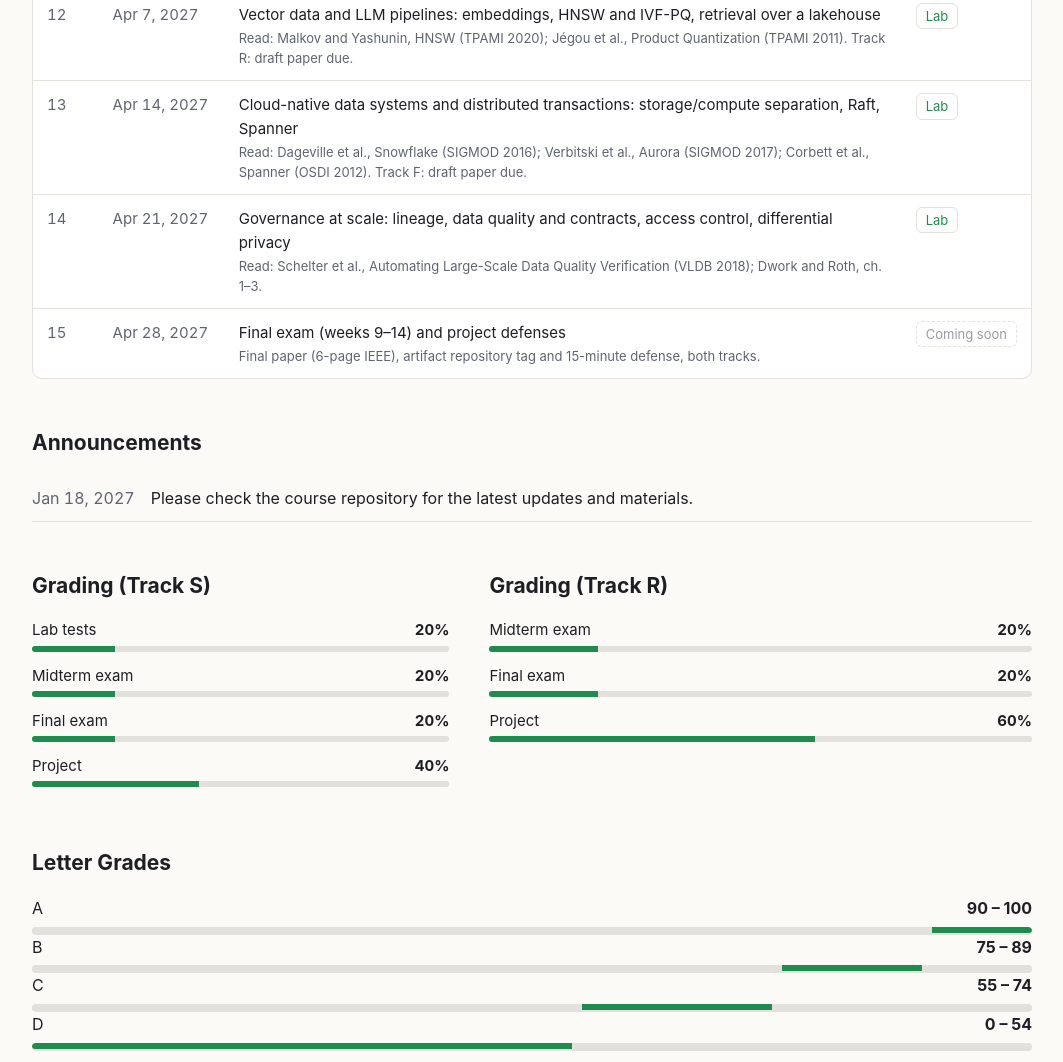
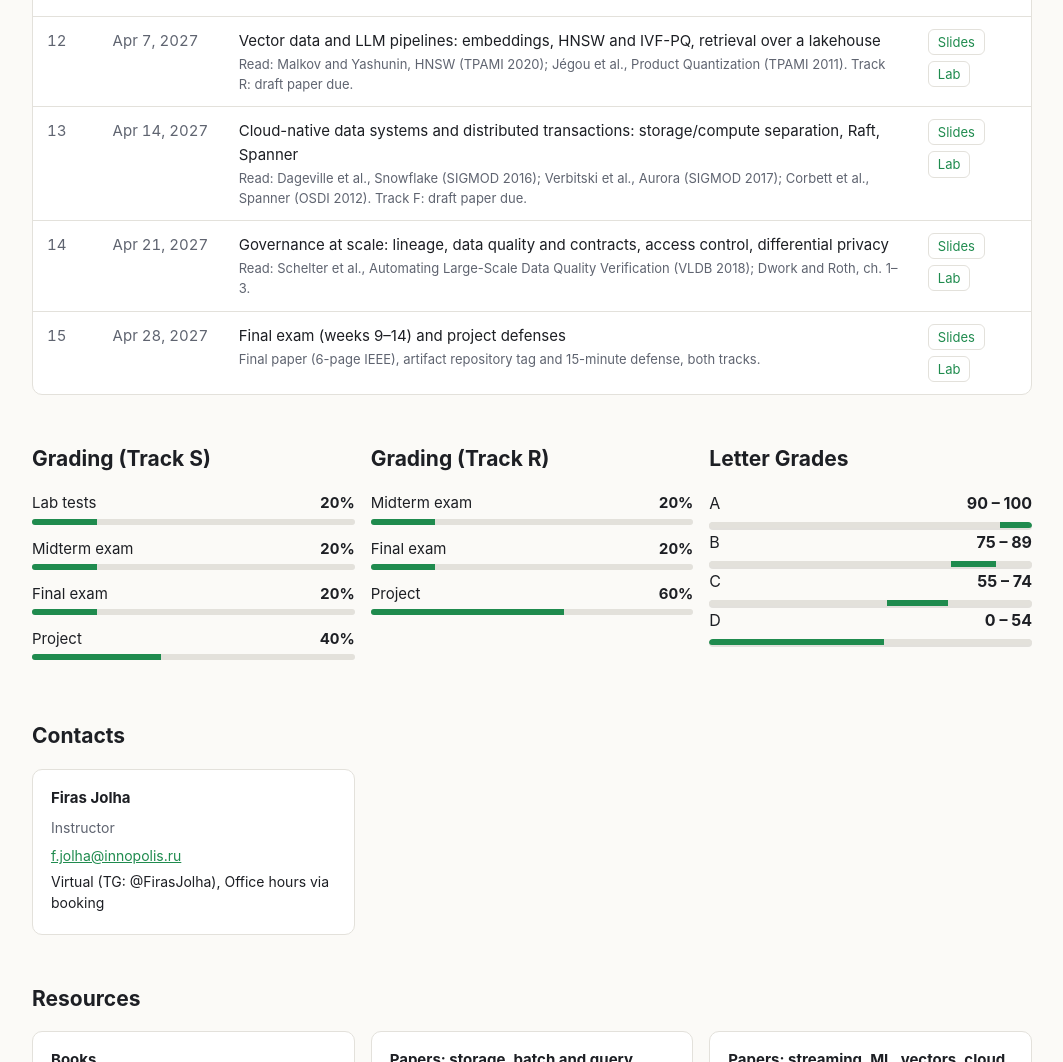
Before and after one commit to firas-jolha/abd, a plain HTML site: page index.html in a window 1280 px wide. Shown: the part 1738-2800 px from the top of the page, without its empty margins (108-1171 px from the left). Drawn offline with Linux system fonts and the light colour scheme.

Commit message:
update style

```diff
--- a/assets/app.js
+++ b/assets/app.js
@@ -53,11 +53,11 @@
     $("no-match").hidden = shown > 0;
   });
 
-  // Announcements
-  const news = (C.announcements || []).slice().sort((a, b) => (a.date < b.date ? 1 : -1));
-  $("news").innerHTML = news.length
-    ? news.map((n) => `<li><time datetime="${esc(n.date)}">${fmtDate(n.date)}</time><span>${esc(n.text)}</span></li>`).join("")
-    : '<li class="empty">Nothing yet.</li>';
+  // // Announcements
+  // const news = (C.announcements || []).slice().sort((a, b) => (a.date < b.date ? 1 : -1));
+  // $("news").innerHTML = news.length
+  //   ? news.map((n) => `<li><time datetime="${esc(n.date)}">${fmtDate(n.date)}</time><span>${esc(n.text)}</span></li>`).join("")
+  //   : '<li class="empty">Nothing yet.</li>';
 
   // Grading
   $("grades").innerHTML = (C.grading || []).map((g) =>
--- a/course-data.js
+++ b/course-data.js
@@ -47,57 +47,57 @@ window.COURSE = {
   ],
 
   // Newest first. date: YYYY-MM-DD
-  announcements: [
-    { date: "2027-01-18", text: "Please check the course repository for the latest updates and materials." }
-    // { date: "2026-11-20", text: "Lab 6 deadline moved to 29 November, 23:59." },
-    // { date: "2026-09-01", text: "Welcome to the course. Read the syllabus before the first lab." },
-  ],
+  // announcements: [
+  //   { date: "2027-01-18", text: "Please check the course repository for the latest updates and materials." }
+  //   // { date: "2026-11-20", text: "Lab 6 deadline moved to 29 November, 23:59." },
+  //   // { date: "2026-09-01", text: "Welcome to the course. Read the syllabus before the first lab." },
+  // ],
 // One entry per week. Lectures 1–4 are Track F bridge lectures (optional for Track R, but on the midterm).
   // From week 5 both tracks attend. Labs are for Track F; for Track R the lab slot is project time.
   schedule: [
     { week: 1, date: "2027-01-20", topic: "Placement test. Distributed systems basics: scale-out, failures, HDFS and object storage (S bridge)",
-      slides: "", lab: "materials/labs/lab-01.html", reading: "", recording: "",
+      slides: "materials/lectures/lec-01.html", lab: "materials/labs/lab-01.html", reading: "", recording: "",
       notes: "Read: DDIA ch. 1; McSherry et al., Scalability! But at what COST? (HotOS 2015). Lab 00 before the lab." },
     { week: 2, date: "2027-01-27", topic: "Spark and Spark SQL: RDDs, DataFrames, the shuffle (S bridge)",
-      slides: "", lab: "materials/labs/lab-02.html", reading: "", recording: "",
+      slides: "materials/lectures/lec-02.html", lab: "materials/labs/lab-02.html", reading: "", recording: "",
       notes: "Read: Zaharia et al., RDDs (NSDI 2012); Armbrust et al., Spark SQL (SIGMOD 2015). Track R: teams registered." },
     { week: 3, date: "2027-02-03", topic: "NoSQL data models: wide-column, document, graph (S bridge)",
-      slides: "", lab: "materials/labs/lab-03.html", reading: "", recording: "",
+      slides: "materials/lectures/lec-03.html", lab: "materials/labs/lab-03.html", reading: "", recording: "",
       notes: "Read: DeCandia et al., Dynamo (SOSP 2007); Lakshman and Malik, Cassandra (LADIS 2009). Track S: teams registered. Last week to switch tracks." },
     { week: 4, date: "2027-02-10", topic: "Kafka basics and the lakehouse idea: Parquet and Apache Iceberg (S bridge)",
-      slides: "", lab: "materials/labs/lab-04.html", reading: "", recording: "",
+      slides: "materials/lectures/lec-04.html", lab: "materials/labs/lab-04.html", reading: "", recording: "",
       notes: "Read: Kreps et al., Kafka (NetDB 2011); Armbrust et al., Lakehouse (CIDR 2021). Track S: project proposal due." },
     { week: 5, date: "2027-02-17", topic: "Columnar storage internals and table formats: Parquet, Iceberg, Delta Lake",
-      slides: "", lab: "materials/labs/lab-05.html", reading: "", recording: "",
+      slides: "materials/lectures/lec-05.html", lab: "materials/labs/lab-05.html", reading: "", recording: "",
       notes: "Read: Melnik et al., Dremel (VLDB 2010); Zeng et al., Columnar Storage Formats (VLDB 2024)." },
     { week: 6, date: "2027-02-24", topic: "Distributed query processing and optimization: joins, skew, cost-based and adaptive optimization",
-      slides: "", lab: "materials/labs/lab-06.html", reading: "", recording: "",
+      slides: "materials/lectures/lec-06.html", lab: "materials/labs/lab-06.html", reading: "", recording: "",
       notes: "Read: Leis et al., How Good Are Query Optimizers, Really? (VLDB 2015); Sethi et al., Presto (ICDE 2019). Track S: project proposal due." },
     { week: 7, date: "2027-03-03", topic: "Execution engines: vectorized execution vs. code generation (DuckDB, ClickHouse, Velox, Spark)",
-      slides: "", lab: "materials/labs/lab-07.html", reading: "", recording: "",
+      slides: "materials/lectures/lec-07.html", lab: "materials/labs/lab-07.html", reading: "", recording: "",
       notes: "Read: Boncz et al., MonetDB/X100 (CIDR 2005); Kersten et al., Compiled and Vectorized Queries (VLDB 2018)." },
     { week: 8, date: "2027-03-10", topic: "Midterm (weeks 1–7, both tracks)",
-      slides: "", lab: "", reading: "", recording: "", notes: "No lab this week." },
+      slides: "materials/lectures/lec-08.html", lab: "materials/labs/lab-08.html", reading: "", recording: "", notes: "No lab this week." },
     { week: 9, date: "2027-03-17", topic: "Stream processing semantics: event time, windows, watermarks, exactly-once",
-      slides: "", lab: "materials/labs/lab-09.html", reading: "", recording: "",
+      slides: "materials/lectures/lec-09.html", lab: "materials/labs/lab-09.html", reading: "", recording: "",
       notes: "Read: Akidau et al., The Dataflow Model (VLDB 2015); Carbone et al., Apache Flink (2015). Track R: reproduction results in the lab slot." },
     { week: 10, date: "2027-03-24", topic: "Streaming lakehouse: change data capture, Flink/Spark to Iceberg, real-time OLAP",
-      slides: "", lab: "materials/labs/lab-10.html", reading: "", recording: "",
+      slides: "materials/lectures/lec-10.html", lab: "materials/labs/lab-10.html", reading: "", recording: "",
       notes: "Read: Carbone et al., State Management in Apache Flink (VLDB 2017); Wang et al., Consistency and Completeness in Kafka Streams (SIGMOD 2021). Track S: midway check (pipeline running end to end)." },
     { week: 11, date: "2027-03-31", topic: "Distributed machine learning: data and model parallelism, parameter servers, Ray, PyTorch DDP",
-      slides: "", lab: "materials/labs/lab-11.html", reading: "", recording: "",
+      slides: "materials/lectures/lec-11.html", lab: "materials/labs/lab-11.html", reading: "", recording: "",
       notes: "Read: Li et al., Parameter Server (OSDI 2014); Moritz et al., Ray (OSDI 2018); Li et al., PyTorch Distributed (VLDB 2020)." },
     { week: 12, date: "2027-04-07", topic: "Vector data and LLM pipelines: embeddings, HNSW and IVF-PQ, retrieval over a lakehouse",
-      slides: "", lab: "materials/labs/lab-12.html", reading: "", recording: "",
+      slides: "materials/lectures/lec-12.html", lab: "materials/labs/lab-12.html", reading: "", recording: "",
       notes: "Read: Malkov and Yashunin, HNSW (TPAMI 2020); Jégou et al., Product Quantization (TPAMI 2011). Track R: draft paper due." },
     { week: 13, date: "2027-04-14", topic: "Cloud-native data systems and distributed transactions: storage/compute separation, Raft, Spanner",
-      slides: "", lab: "materials/labs/lab-13.html", reading: "", recording: "",
+      slides: "materials/lectures/lec-13.html", lab: "materials/labs/lab-13.html", reading: "", recording: "",
       notes: "Read: Dageville et al., Snowflake (SIGMOD 2016); Verbitski et al., Aurora (SIGMOD 2017); Corbett et al., Spanner (OSDI 2012). Track F: draft paper due." },
     { week: 14, date: "2027-04-21", topic: "Governance at scale: lineage, data quality and contracts, access control, differential privacy",
-      slides: "", lab: "materials/labs/lab-14.html", reading: "", recording: "",
+      slides: "materials/lectures/lec-14.html", lab: "materials/labs/lab-14.html", reading: "", recording: "",
       notes: "Read: Schelter et al., Automating Large-Scale Data Quality Verification (VLDB 2018); Dwork and Roth, ch. 1–3." },
     { week: 15, date: "2027-04-28", topic: "Final exam (weeks 9–14) and project defenses",
-      slides: "", lab: "", reading: "", recording: "",
+      slides: "materials/lectures/lec-15.html", lab: "materials/labs/lab-15.html", reading: "", recording: "",
       notes: "Final paper (6-page IEEE), artifact repository tag and 15-minute defense, both tracks." },
   ],
 
--- a/index.html
+++ b/index.html
@@ -43,12 +43,12 @@
       <p class="empty" id="no-match" hidden>No topics match that filter.</p>
     </section>
 
-    <section id="announcements">
+    <!-- <section id="announcements">
       <h2>Announcements</h2>
       <ul class="news" id="news"></ul>
-    </section>
+    </section> -->
 
-    <section id="grading" class="two-col">
+    <section id="grading" class="res-grid">
       <div>
         <h2>Grading (Track S)</h2>
         <div id="grades"></div>
@@ -57,9 +57,6 @@
         <h2>Grading (Track R)</h2>
         <div id="gradesR"></div>
       </div>
-    </section>
-
-    <section id="grading">
       <div>
         <h2>Letter Grades</h2>
         <div id="grade-letters"></div>
@@ -72,15 +69,15 @@
       </div>
     </section> -->
 
+    <section id="people">
+      <h2>Contacts</h2>
+      <div class="people" id="people-list"></div>
+    </section>
     <section id="resources">
       <h2>Resources</h2>
       <div class="res-grid" id="res"></div>
     </section>
 
-    <section id="people">
-      <h2>Contacts</h2>
-      <div class="people" id="people-list"></div>
-    </section>
   </main>
 
 
```
